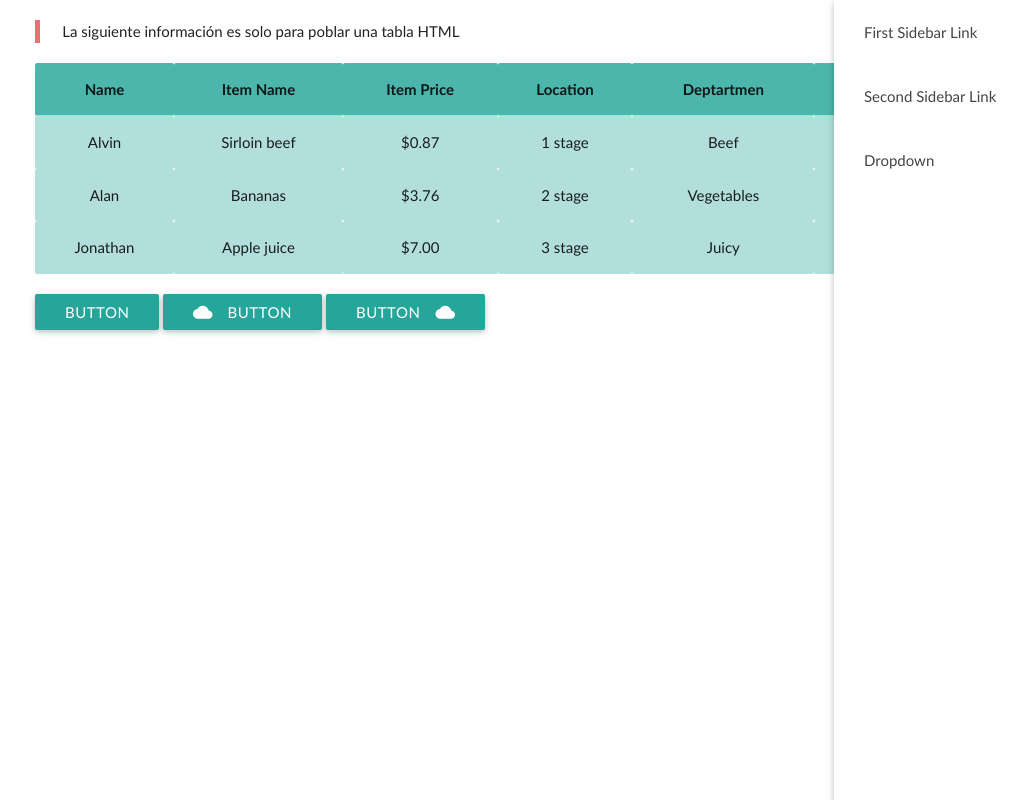
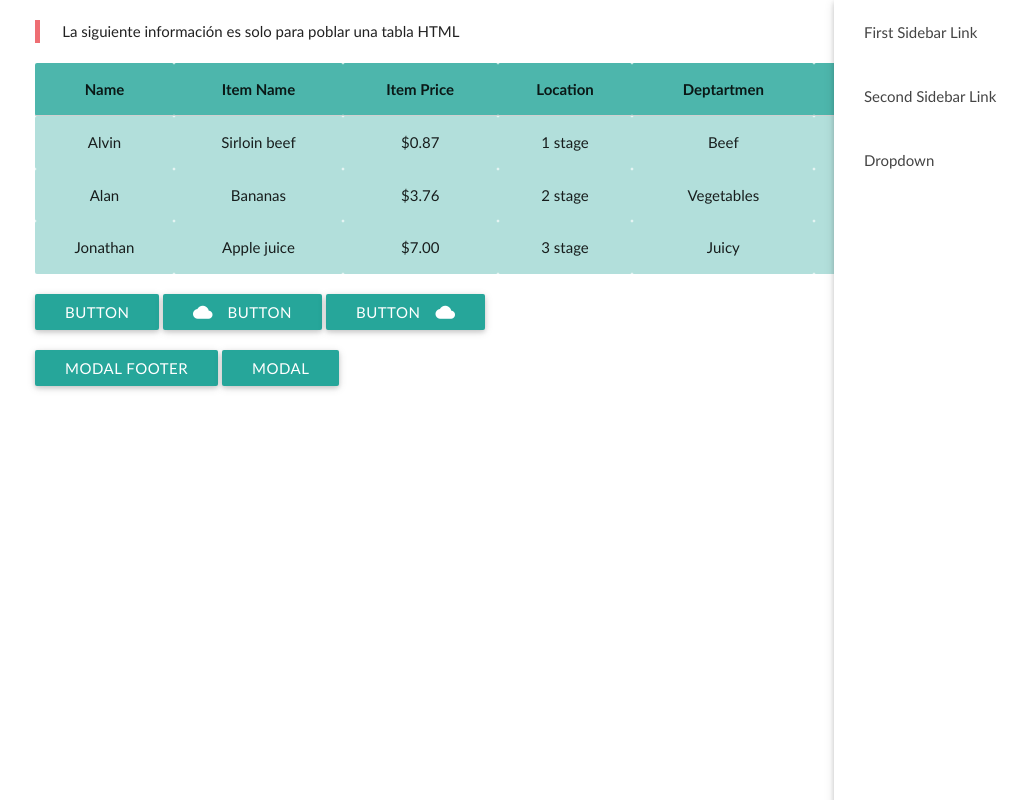
Before and after one commit to Juanrra/pruebas_git, a CodeIgniter app: page /pruebas/ in a window 1280 px wide. Shown: the whole page, without its empty margins (146-1172 px from the left). Run offline with CodeIgniter, Linux system fonts and the light colour scheme.

Commit message:
Se agregaron al proyecto ventanas modales/popups

```diff
--- a/application/views/view_libreria.php
+++ b/application/views/view_libreria.php
@@ -123,6 +123,44 @@
 
 	    </div>
 
+
+	    <div class="row">
+
+			 <!-- Modal Trigger -->
+			  <a class="waves-effect waves-light btn modal-trigger" href="#modal1">Modal FOOTER</a>
+
+			  <!-- Modal Structure -->
+			  <div id="modal1" class="modal bottom-sheet">
+			    <div class="modal-content">
+			      <h4>Modal Header</h4>
+			      <p>A bunch of text</p>
+			    </div>
+			    <div class="modal-footer">
+			      <a href="#!" class=" modal-action modal-close waves-effect waves-green btn-flat">Agree</a>
+			    </div>
+			  </div>
+
+
+
+
+
+			  <a class="modal-trigger waves-effect waves-light btn" href="#modal2">Modal</a>
+
+			  <!-- Modal Structure -->
+			  <div id="modal2" class="modal modal-fixed-footer">
+			    <div class="modal-content">
+			      <h4>Modal Header</h4>
+			      <p>A bunch of text</p>
+			    </div>
+			    <div class="modal-footer">
+			      <a href="#!" class="modal-action modal-close waves-effect waves-green btn-flat ">Agree</a>
+			    </div>
+			  </div>
+
+
+		</div>
+
+
     </div>
 
 
@@ -133,6 +171,22 @@
     <script type="text/javascript" src="http://localhost/pruebas/application/js/materialize.min.js"></script>
     <script type="text/javascript">
 
+
+    	 $(document).ready(function()
+    	 {
+    		// the "href" attribute of .modal-trigger must specify the modal ID that wants to be triggered
+    		//$('.modal-trigger').leanModal();
+    		$('.modal-trigger').leanModal({
+    			//Opciones
+    			dismissible: true, // Modal can be dismissed by clicking outside of the modal
+			      opacity: .5, // Opacity of modal background
+			      in_duration: 1000, // Transition in duration
+			      out_duration: 500, // Transition out duration
+			      ready: function() { alert('Ready'); }, // Callback for Modal open
+			      complete: function() { alert('Closed'); } // Callback for Modal close
+    		});//<-- trigger para abrir todos los modales dependiendo su ID
+
+
     		$('.button-collapse').sideNav({
 		      menuWidth: 300, // Default is 240
 		      edge: 'right', // Choose the horizontal origin
@@ -140,6 +194,10 @@
 		    }
   		);
 
+
+
+  		});
+
     </script>
 </body>
 </html>
```
Lines whose indentation alone changed are shown as unchanged.
